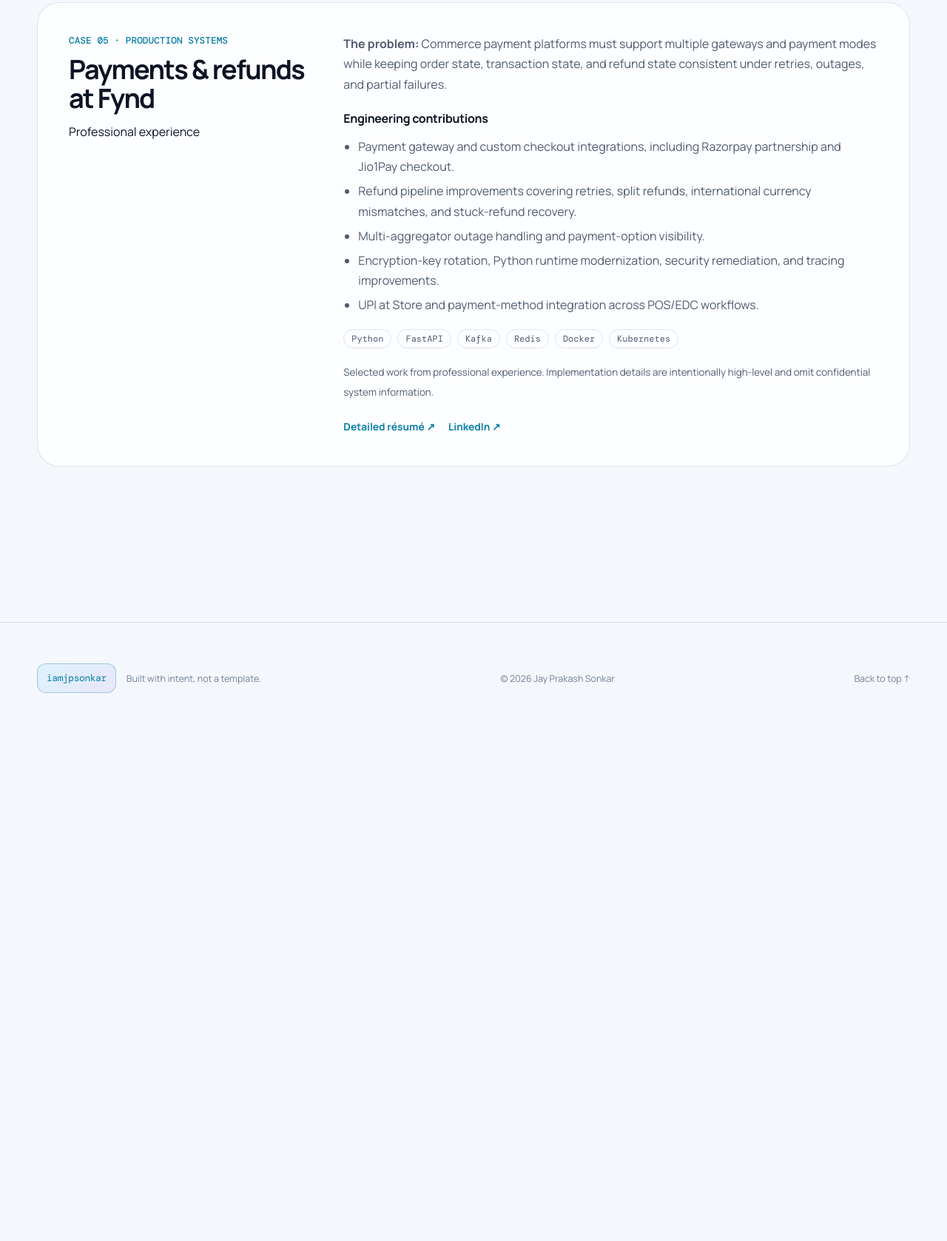
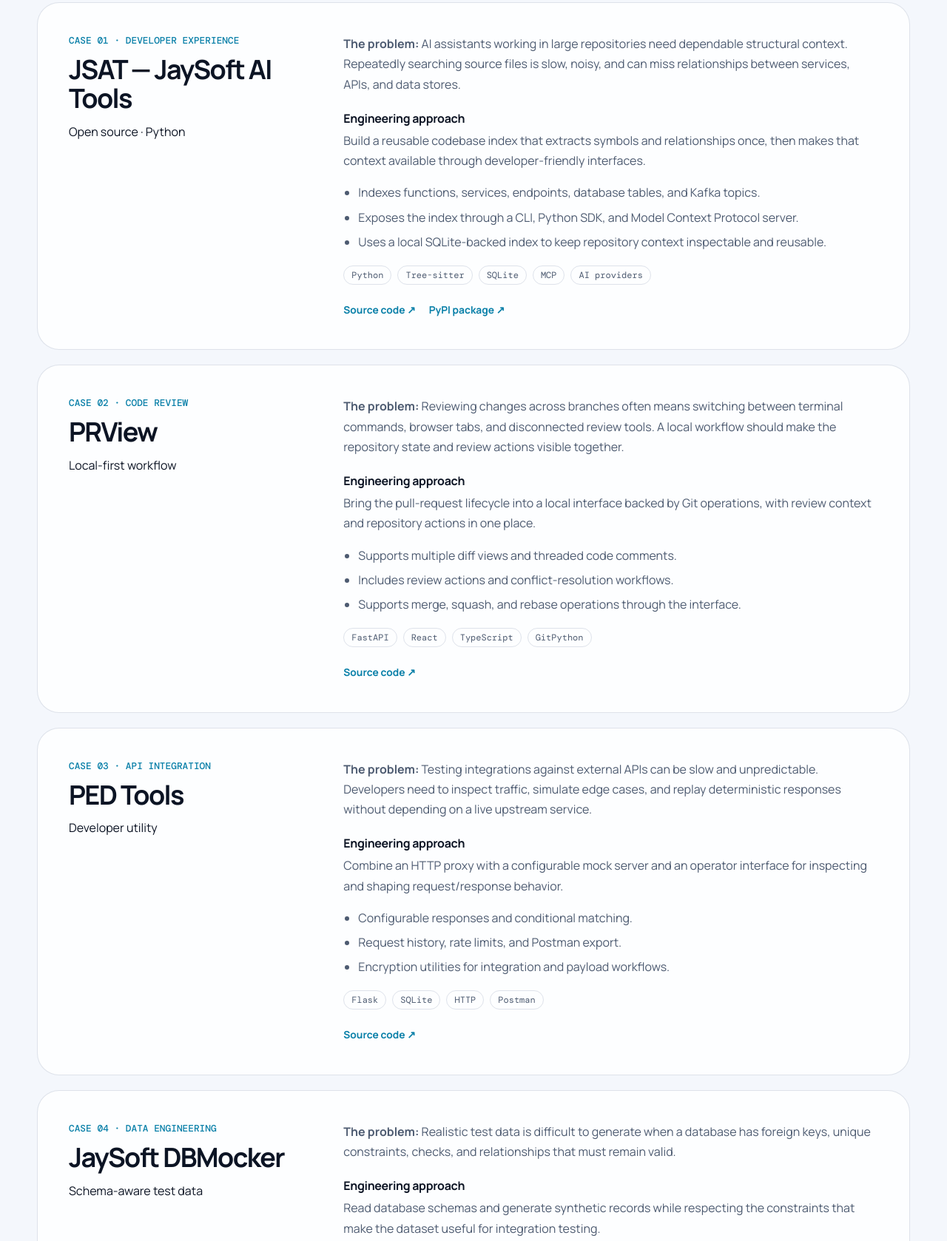
Before and after one commit to iamjpsonkar/portfolio, a plain HTML site: page projects.html in a window 1280 px wide. Shown: the part 4658-6336 px from the top of the page at 74% size. Before the commit the page ends 5650 px from the top, so only its background shows below. Drawn offline with nearby package versions, Linux system fonts and the light colour scheme.

Commit message:
feat: add four detailed project case studies

```diff
--- a/projects.html
+++ b/projects.html
@@ -15,7 +15,7 @@
   <meta property="og:image:alt" content="A visual overview of software, compute, data, and cloud systems">
   <meta name="twitter:card" content="summary_large_image">
   <meta name="twitter:title" content="Engineering case studies — Jay Prakash Sonkar">
-  <meta name="twitter:description" content="The problems, engineering decisions, and outcomes behind selected backend and developer-tooling projects.">
+  <meta name="twitter:description" content="Seven engineering case studies spanning developer tools, local AI, cloud learning, and payment infrastructure.">
   <meta name="twitter:title" content="Engineering case studies — Jay Prakash Sonkar">
   <meta name="twitter:description" content="Seven engineering case studies spanning developer tools, local AI, cloud learning, and payment infrastructure.">
   <meta name="twitter:image" content="https://iamjpsonkar.github.io/portfolio/images/jaysoft-systems-banner.png">
@@ -146,6 +146,46 @@
           <div class="case-links"><a class="project-link" href="https://github.com/iamjpsonkar/JaySoft-DBMocker" target="_blank" rel="noopener">Source code ↗</a></div>
         </div>
       </article>
+      <article class="case-study" id="jsat">
+        <div class="case-meta"><span class="case-number">CASE 01 · DEVELOPER EXPERIENCE</span><h2>JSAT — JaySoft AI Tools</h2><span class="badge">Open source · Python</span></div>
+        <div class="case-content">
+          <p><strong>The problem:</strong> AI assistants working in large repositories need dependable structural context. Repeatedly searching source files is slow, noisy, and can miss relationships between services, APIs, and data stores.</p>
+          <h3>Engineering approach</h3><p>Build a reusable codebase index that extracts symbols and relationships once, then makes that context available through developer-friendly interfaces.</p>
+          <ul><li>Indexes functions, services, endpoints, database tables, and Kafka topics.</li><li>Exposes the index through a CLI, Python SDK, and Model Context Protocol server.</li><li>Uses a local SQLite-backed index to keep repository context inspectable and reusable.</li></ul>
+          <div class="case-stack"><span>Python</span><span>Tree-sitter</span><span>SQLite</span><span>MCP</span><span>AI providers</span></div>
+          <div class="case-links"><a class="project-link" href="https://github.com/iamjpsonkar/JaySoft-AI_Tools" target="_blank" rel="noopener">Source code ↗</a><a class="project-link" href="https://pypi.org/project/jsat/" target="_blank" rel="noopener">PyPI package ↗</a></div>
+        </div>
+      </article>
+      <article class="case-study" id="prview">
+        <div class="case-meta"><span class="case-number">CASE 02 · CODE REVIEW</span><h2>PRView</h2><span class="badge">Local-first workflow</span></div>
+        <div class="case-content">
+          <p><strong>The problem:</strong> Reviewing changes across branches often means switching between terminal commands, browser tabs, and disconnected review tools. A local workflow should make the repository state and review actions visible together.</p>
+          <h3>Engineering approach</h3><p>Bring the pull-request lifecycle into a local interface backed by Git operations, with review context and repository actions in one place.</p>
+          <ul><li>Supports multiple diff views and threaded code comments.</li><li>Includes review actions and conflict-resolution workflows.</li><li>Supports merge, squash, and rebase operations through the interface.</li></ul>
+          <div class="case-stack"><span>FastAPI</span><span>React</span><span>TypeScript</span><span>GitPython</span></div>
+          <div class="case-links"><a class="project-link" href="https://github.com/iamjpsonkar/PRView-by-JaySoft" target="_blank" rel="noopener">Source code ↗</a></div>
+        </div>
+      </article>
+      <article class="case-study" id="ped-tools">
+        <div class="case-meta"><span class="case-number">CASE 03 · API INTEGRATION</span><h2>PED Tools</h2><span class="badge">Developer utility</span></div>
+        <div class="case-content">
+          <p><strong>The problem:</strong> Testing integrations against external APIs can be slow and unpredictable. Developers need to inspect traffic, simulate edge cases, and replay deterministic responses without depending on a live upstream service.</p>
+          <h3>Engineering approach</h3><p>Combine an HTTP proxy with a configurable mock server and an operator interface for inspecting and shaping request/response behavior.</p>
+          <ul><li>Configurable responses and conditional matching.</li><li>Request history, rate limits, and Postman export.</li><li>Encryption utilities for integration and payload workflows.</li></ul>
+          <div class="case-stack"><span>Flask</span><span>SQLite</span><span>HTTP</span><span>Postman</span></div>
+          <div class="case-links"><a class="project-link" href="https://github.com/iamjpsonkar/JaySoft-PEDtool" target="_blank" rel="noopener">Source code ↗</a></div>
+        </div>
+      </article>
+      <article class="case-study" id="dbmocker">
+        <div class="case-meta"><span class="case-number">CASE 04 · DATA ENGINEERING</span><h2>JaySoft DBMocker</h2><span class="badge">Schema-aware test data</span></div>
+        <div class="case-content">
+          <p><strong>The problem:</strong> Realistic test data is difficult to generate when a database has foreign keys, unique constraints, checks, and relationships that must remain valid.</p>
+          <h3>Engineering approach</h3><p>Read database schemas and generate synthetic records while respecting the constraints that make the dataset useful for integration testing.</p>
+          <ul><li>Works with PostgreSQL, MySQL, and SQLite schemas.</li><li>Preserves foreign-key relationships and uniqueness constraints.</li><li>Supports realistic values and schema-driven generation.</li></ul>
+          <div class="case-stack"><span>Python</span><span>PostgreSQL</span><span>MySQL</span><span>SQLite</span></div>
+          <div class="case-links"><a class="project-link" href="https://github.com/iamjpsonkar/JaySoft-DBMocker" target="_blank" rel="noopener">Source code ↗</a></div>
+        </div>
+      </article>
             <article class="case-study" id="payments">
         <div class="case-meta"><span class="case-number">CASE 05 · PRODUCTION SYSTEMS</span><h2>Payments & refunds at Fynd</h2><span class="badge">Professional experience</span></div>
         <div class="case-content">
```
